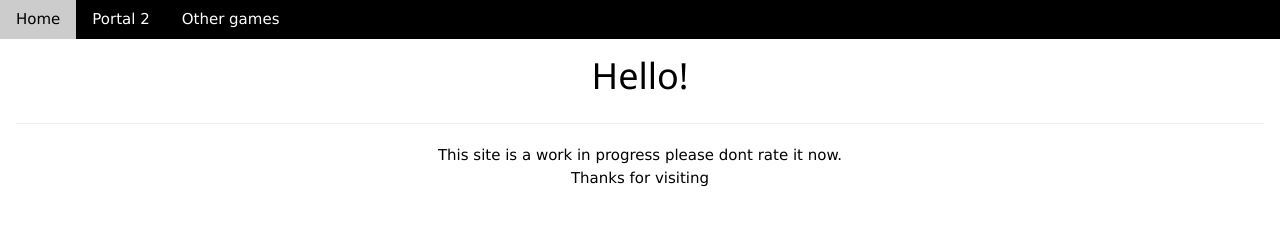
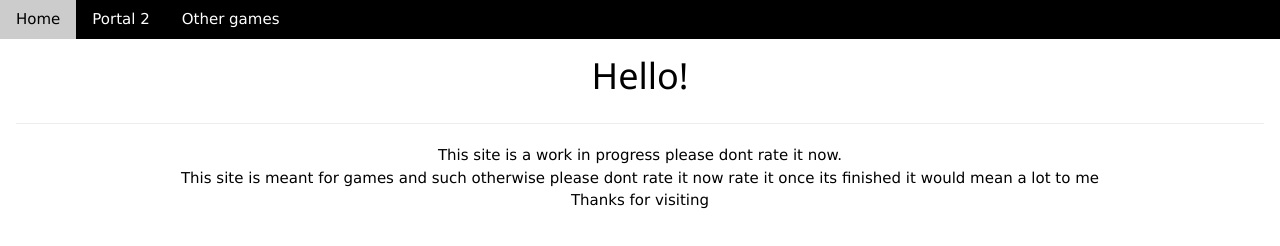
Before and after one commit to WhatDidYouExpect/Portal, a plain HTML site: page index.html in a window 1280 px wide. Drawn offline with nearby package versions, Linux system fonts and the light colour scheme.

Commit message:
Update index.html

```diff
--- a/index.html
+++ b/index.html
@@ -30,6 +30,8 @@
     <div class="w3-container w3-center w3-animate-top">
 <p2>This site is a work in progress please dont rate it now.</p2>
 <br>
+<p2>This site is meant for games and such otherwise please dont rate it now rate it once its finished it would mean a lot to me</p2>
+<br>
 <p2>Thanks for visiting</p2>
 </div>
 </center>
```
